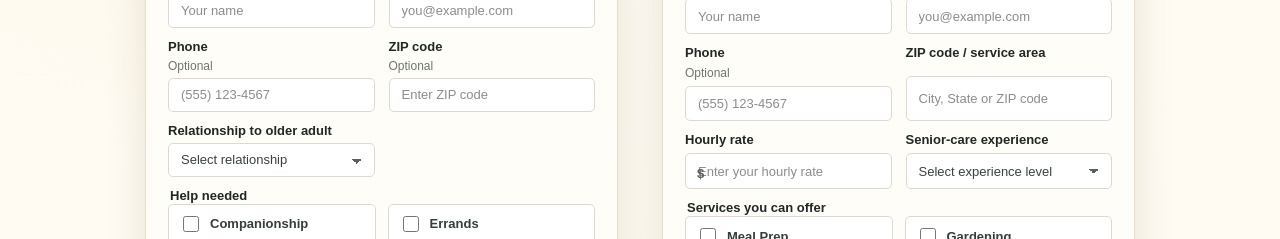
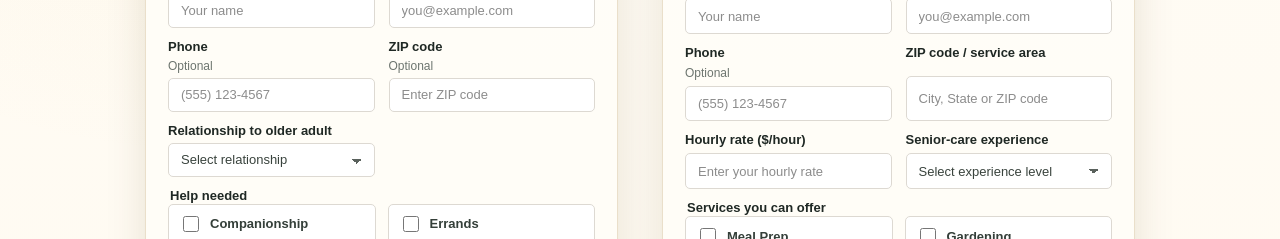
Before and after one commit to amitkalay/Golden-Home-Care, a Next.js app in the folder apps/web/: page / in a window 1280 px wide. Shown: the part 900-1139 px from the top of the page. Built offline with nearby package versions, Linux system fonts and the light colour scheme.

Commit message:
remove the overlapping $ from the span element (nitpick improvement) (#14)
in title... this was a minor visual bug

```diff
--- a/apps/web/src/app/page.tsx
+++ b/apps/web/src/app/page.tsx
@@ -479,8 +479,7 @@ function ProviderForm({ status }: { status?: string }) {
         <input name="serviceArea" type="text" placeholder="City, State or ZIP code" autoComplete="postal-code" required />
       </label>
       <label className="input-with-prefix">
-        Hourly rate
-        <span>$</span>
+        Hourly rate ($/hour)
         <input name="hourlyRate" type="text" placeholder="Enter your hourly rate" inputMode="decimal" required />
       </label>
       <label>
```
Also changed, not shown: 2 other files (tests, documents, lock files or other folders).
